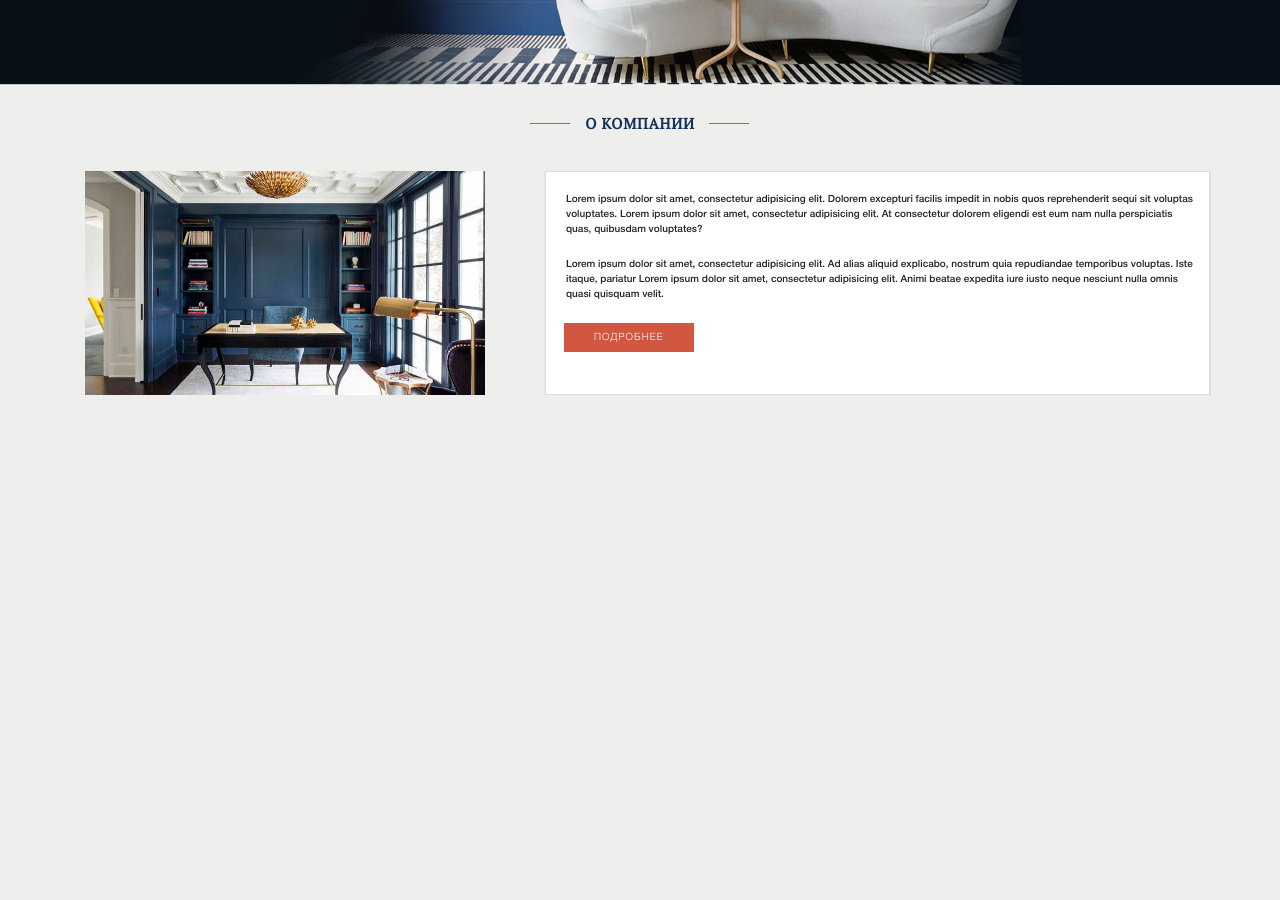
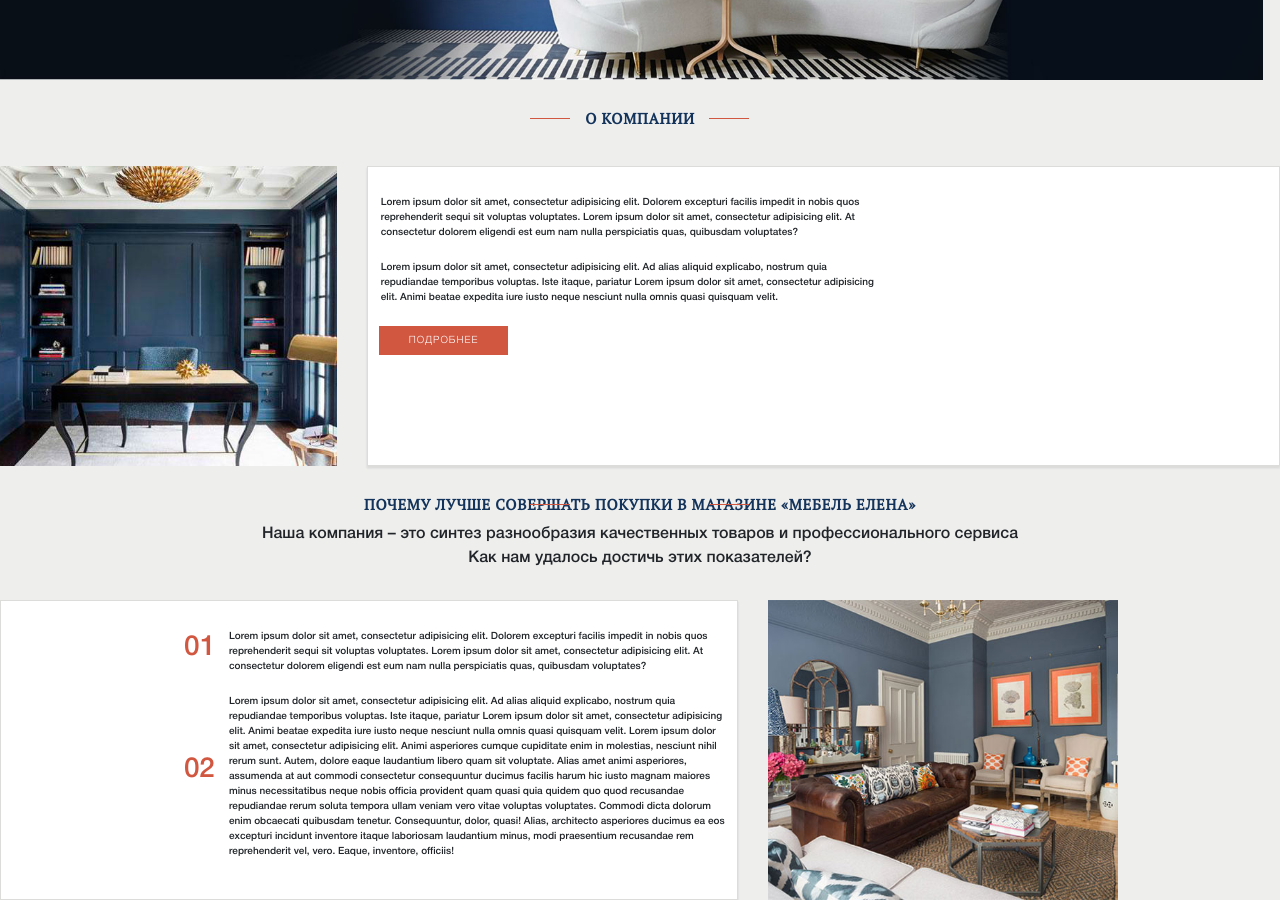
Before and after one commit to MedvedevAlex/layout_furniture, a plain HTML site: page index.html in a window 1280 px wide. Shown: the part 415-1315 px from the top of the page. Before the commit the page ends 810 px from the top, so only its background shows below. Drawn offline with nearby package versions, Linux system fonts and the light colour scheme.

Commit message:
layout and html
adding css and div mebel

```diff
--- a/css/style.css
+++ b/css/style.css
@@ -93,14 +93,14 @@ body {
     font-size: 8px;
 }
 .welcome_screen img{
-    width: 100vw;
+    width: 98.7vw;
     position: relative;
 }
 
 .headline {
     position: absolute;
-    top: 27%;
-    left: 23%;
+    top: 260px;
+    left: 364px;
     width: 272px;
 }
 
@@ -148,21 +148,31 @@ body {
     margin-left: 159px;
 }
 
-.company_screen img {
-    width: 400px;
+.mebel_h2 {
+    font-family: HelveticaMedium, sans-serif;
+    margin: 0 auto;
 }
 
 .company_text {
     background-color: white;
     border: 1px solid #dcdcdb;
     box-shadow: 0 2px 2px #dcdcdb, 0 2px 2px #dcdcdb;
+    width: 950px;
 }
 
 .company_text p {
-    width: 630px;
+    width: 500px;
     font-family: HelveticaMedium, sans-serif;
     font-size: 10px;
     margin: 20px 5px;
+}
+
+.company_bg {
+    background: url(../img/bg-company.jpg) no-repeat center; /* 50% 50% centers image in div */
+    background-size: cover;
+    width: 350px;
+    height: 300px;
+    margin-right: 30px;
 }
 
 .company_href {
@@ -174,3 +184,35 @@ body {
     padding: 10px 30px;
     margin-left: 3px;
 }
+
+.mebel_text {
+    background-color: white;
+    border: 1px solid #dcdcdb;
+    box-shadow: 0 2px 2px #dcdcdb, 0 2px 2px #dcdcdb;
+}
+
+.mebel_text p {
+    width: 500px;
+    font-family: HelveticaMedium, sans-serif;
+    font-size: 10px;
+    margin: 20px 0 15px 220px;
+}
+/*Цифры 01 и 02*/
+.number {
+    position: absolute;
+    font-family: HelveticaMedium, sans-serif;
+    color: #d15741;
+    margin: 22px 0 0 175px;
+}
+/*Цифра 02*/
+.number2 {
+    margin-top: 64px;
+}
+
+.mebel_bg {
+    background: url(../img/bg-mebel.jpg) no-repeat center; /* 50% 50% centers image in div */
+    background-size: cover;
+    width: 350px;
+    height: 300px;
+    margin-left: 30px;
+}
--- a/index.html
+++ b/index.html
@@ -51,18 +51,16 @@
 </section>
 
 <section id="company">
-  <div class="container">
     <div class="row company_headline">
       <div class="col-lg-12 text-center">
         <span class="line"></span>
         <h2>О КОМПАНИИ</h2>
       </div>
     </div>
-    <div class="row company_screen">
-      <div class="col-lg-5">
-        <img src="img/bg-company.jpg" alt="company">
+    <div class="d-flex justify-content-end company_screen">
+      <div class="p-2 company_bg">
       </div>
-      <div class="col-lg-7 company_text">
+      <div class="p-2 company_text">
         <p>Lorem ipsum dolor sit amet, consectetur adipisicing elit. Dolorem excepturi facilis impedit in nobis quos
           reprehenderit sequi sit voluptas voluptates. Lorem ipsum dolor sit amet,
           consectetur adipisicing elit. At consectetur dolorem
@@ -73,7 +71,36 @@
         <a href="#" class="company_href">ПОДРОБНЕЕ</a>
       </div>
     </div>
-  </div>
+
+    <div class="row company_headline">
+      <div class="col-lg-12 text-center">
+        <span class="line"></span>
+        <h2>ПОЧЕМУ ЛУЧШЕ СОВЕРШАТЬ ПОКУПКИ В МАГАЗИНЕ «МЕБЕЛЬ ЕЛЕНА»</h2>
+        <p class="mebel_h2">Наша компания – это синтез разнообразия качественных товаров и профессионального сервиса</p>
+        <p class="mebel_h2">Как нам удалось достичь этих показателей?</p>
+      </div>
+
+    </div>
+
+    <div class="d-flex justify-content-start mebel_screen">
+
+      <div class="p-2 mebel_text">
+        <h3 class="number">01</h3>
+        <p>Lorem ipsum dolor sit amet, consectetur adipisicing elit. Dolorem excepturi facilis impedit in nobis quos
+          reprehenderit sequi sit voluptas voluptates. Lorem ipsum dolor sit amet,
+          consectetur adipisicing elit. At consectetur dolorem
+          eligendi est eum nam nulla perspiciatis quas, quibusdam voluptates? </p>
+        <h3 class="number number2">02</h3>
+        <p>Lorem ipsum dolor sit amet, consectetur adipisicing elit. Ad alias aliquid explicabo, nostrum quia
+          repudiandae temporibus voluptas. Iste itaque, pariatur Lorem ipsum dolor sit amet,
+          consectetur adipisicing elit. Animi beatae expedita iure iusto neque nesciunt nulla omnis quasi quisquam velit.
+          Lorem ipsum dolor sit amet, consectetur adipisicing elit. Animi asperiores cumque cupiditate enim in molestias, nesciunt nihil rerum sunt. Autem, dolore eaque laudantium libero quam sit voluptate. Alias amet animi asperiores, assumenda at aut commodi consectetur consequuntur ducimus facilis harum hic iusto magnam maiores minus necessitatibus neque nobis officia provident quam quasi quia quidem quo quod recusandae repudiandae rerum soluta tempora ullam veniam vero vitae voluptas voluptates. Commodi dicta dolorum enim obcaecati quibusdam tenetur. Consequuntur, dolor, quasi! Alias, architecto asperiores
+          ducimus ea eos excepturi incidunt inventore itaque laboriosam laudantium minus, modi praesentium recusandae rem reprehenderit vel, vero. Eaque, inventore, officiis!</p>
+      </div>
+      <div class="p-2 mebel_bg">
+      </div>
+    </div>
+
 </section>
 
 <!-- Optional JavaScript -->
```
Also changed, not shown: img/bg-mebel.jpg (added).
